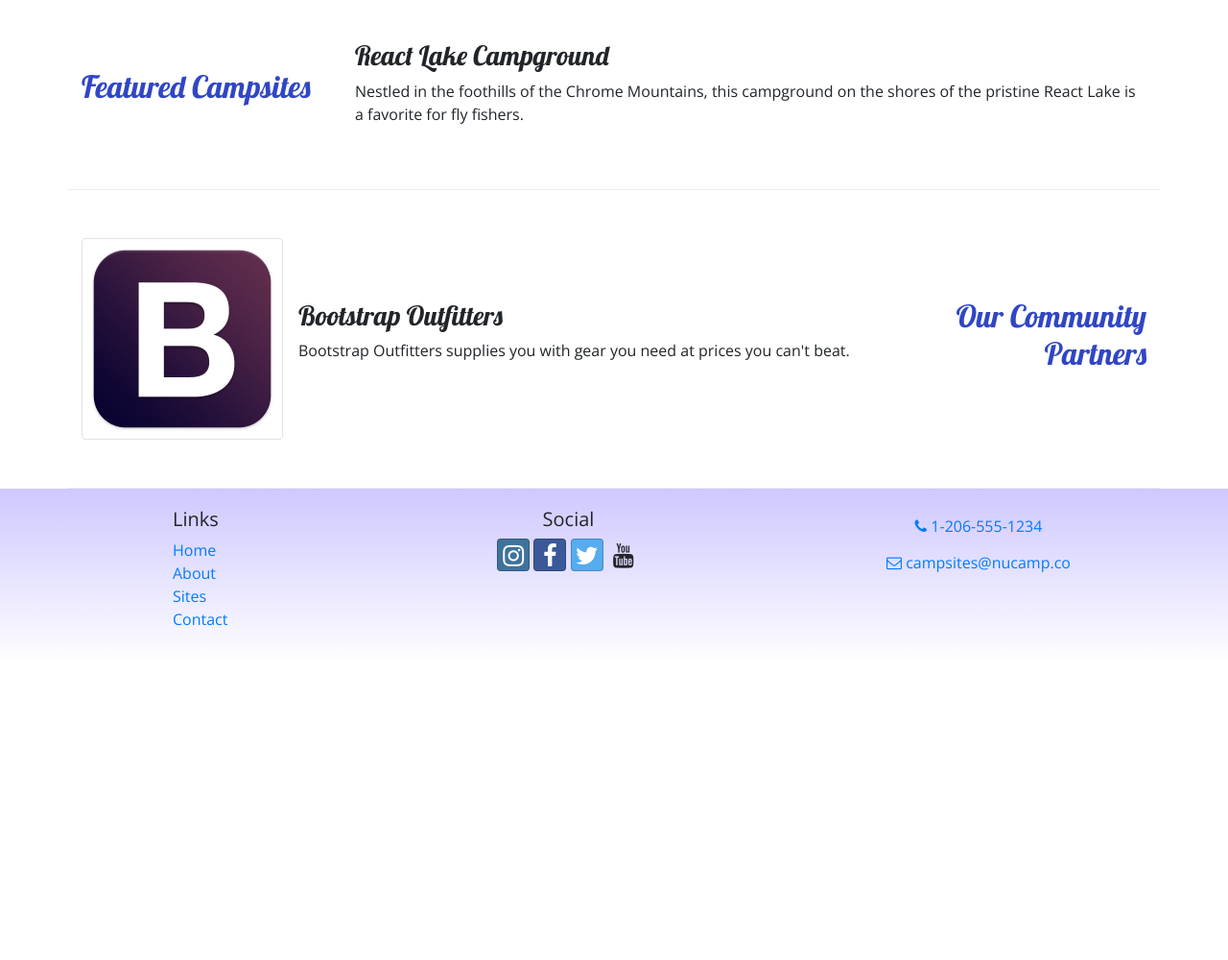
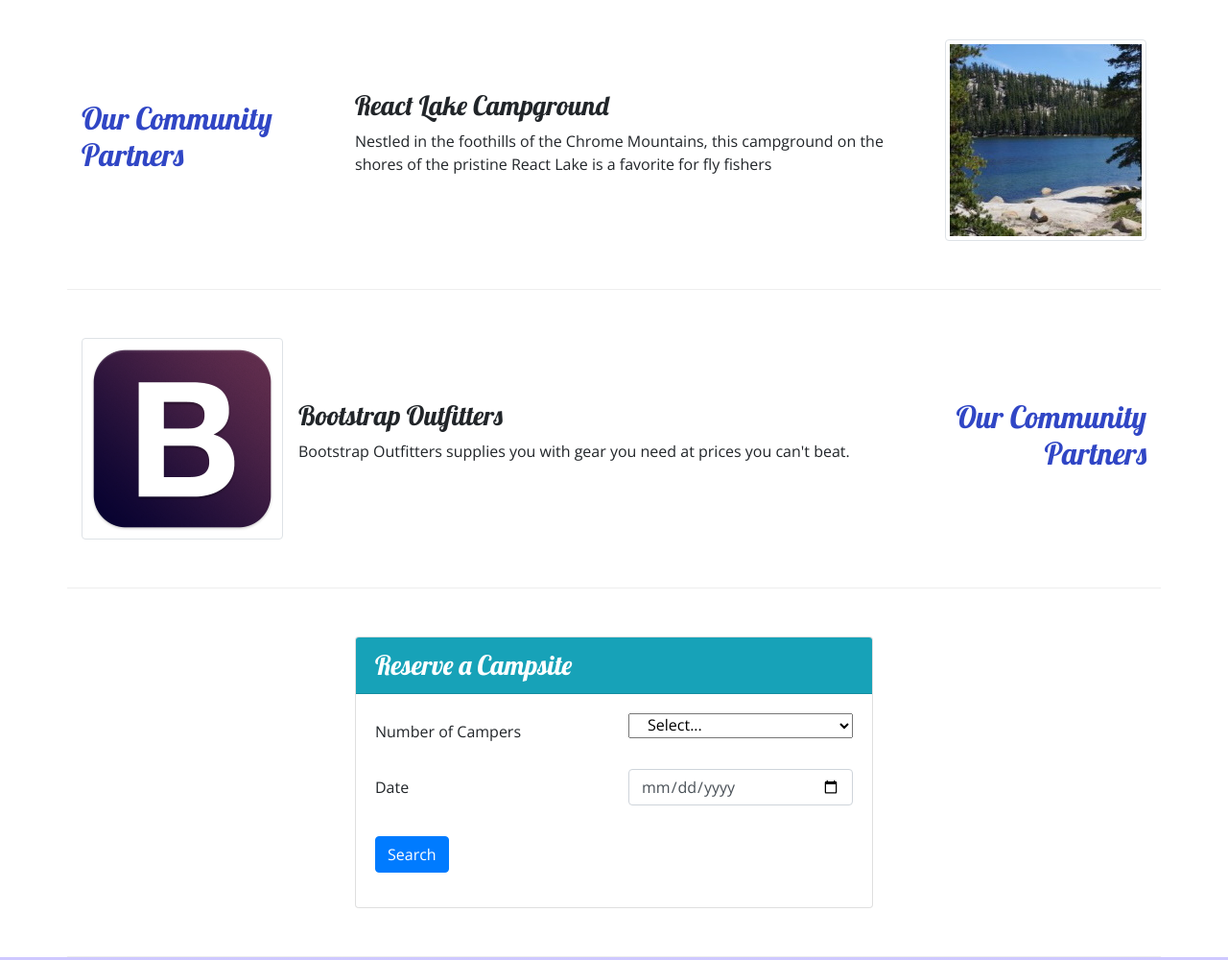
Before and after one commit to Xetts/nucampsite, a website: page index.html in a window 1280 px wide. Shown: the part 540-1540 px from the top of the page at 96% size. Before the commit the page ends 1233 px from the top, so only its background shows below. Drawn offline with nearby package versions, Linux system fonts and the light colour scheme.

Commit message:
Week 2 Assignment

```diff
--- a/index.html
+++ b/index.html
@@ -24,11 +24,15 @@
         <div class="container">
             <div class="row">
                 <div class="col-4 col-sm-3 col-md-2 align-self-center">
-                    <a href="index.html"><img src="img/logo.png" class="img-fluid" alt="logo"/></a>
+                    <a href="index.html"><img src="img/logo.png" class="img-fluid" alt="logo" /></a>
                 </div>
                 <div class="col">
                     <h1>NuCamp</h1>
                     <h2>a better way to camp</h2>
+                </div>
+                <div class="col-md-4 col-xl-2 mt-4">
+                    <a href="#reserveForm" class="text-nowrap btn btn-lg btn-info align-self-center" role="button"
+                        for="reserveForm">Reserve Campsite</a>
                 </div>
             </div>
         </div>
@@ -36,16 +40,20 @@
 
     <nav class="navbar navbar-expand-sm navbar-dark sticky-top">
         <div class="container">
-            <a class="navbar-brand" href="index.html"><img src="img/logo.png" height="30" width="30" alt="logo"/> </a>
+            <a class="navbar-brand" href="index.html"><img src="img/logo.png" height="30" width="30" alt="logo" /> </a>
             <button class="navbar-toggler" type="button" data-toggle="collapse" data-target="#nucampNavbar">
                 <span class="navbar-toggler-icon"></span>
             </button>
             <div class="collapse navbar-collapse" id="nucampNavbar">
                 <ul class="navbar-nav">
-                    <li class="nav-item active"><a class="nav-link" href="#"><i class="fa fa-home fa-lg"></i> Home</a></li>
-                    <li class="nav-item active"><a class="nav-link"  href="aboutus.html"><i class="fa fa-info fa-lg"></i>About</a></li>
-                    <li class="nav-item active"><a class="nav-link" href="#"><i class="fa fa-list fa-lg"></i>Sites</a></li>
-                    <li class="nav-item active"><a class="nav-link" href="contactus.html"><i class="fa fa-address-card fa fa-lg"></i>Contact</a></li>
+                    <li class="nav-item active"><a class="nav-link" href="#"><i class="fa fa-home fa-lg"></i> Home</a>
+                    </li>
+                    <li class="nav-item active"><a class="nav-link" href="aboutus.html"><i
+                                class="fa fa-info fa-lg"></i>About</a></li>
+                    <li class="nav-item active"><a class="nav-link" href="#"><i class="fa fa-list fa-lg"></i>Sites</a>
+                    </li>
+                    <li class="nav-item active"><a class="nav-link" href="contactus.html"><i
+                                class="fa fa-address-card fa fa-lg"></i>Contact</a></li>
                 </ul>
             </div>
         </div>
@@ -58,22 +66,32 @@
             </div>
             <div class="col">
                 <div class="media">
-                    <img class="d-flex mr-3 img-thumbnail" src="img/breadcrumb-trail-thumb.jpg" alt="trail with campfire covered by trees thumbnail"/>
+                    <img class="d-flex mr-3 img-thumbnail" src="img/breadcrumb-trail-thumb.jpg"
+                        alt="trail with campfire covered by trees thumbnail" />
                     <div class="media-body align-self-center">
                         <h3>Our Campsites</h3>
-                        <p class="d-none d-sm-block">Explore our growing database of curated campsites and leave your own reviews!</p>
+                        <p class="d-none d-sm-block">Explore our growing database of curated campsites and leave your
+                            own reviews!</p>
                     </div>
                 </div>
             </div>
         </div>
 
         <div class="row row-content align-items-center">
-            <div class="col-sm-4 col-md-3">
-                <h2>Featured Campsites</h2>
+            <div class="col-sm-4 order-sm-first col-md-3">
+                <h2 class="text-sm-left">Our Community Partners</h2>
             </div>
             <div class="col">
+                <!--I could only get the image to show up on the right side using flex-row-reverse in this way. If there is another way, please let me know-->
+                 <div class="flex-row-reverse media">
+                    <img class="d-flex ml-3 img-thumbnail" src="img/react-lake-thumb.jpg"
+                        alt="wide shot of lake surrounded by pines" />
+                    <div class="media-body align-self-center">
                         <h3>React Lake Campground</h3>
-                <p class="d-none d-sm-block">Nestled in the foothills of the Chrome Mountains, this campground on the shores of the pristine React Lake is a favorite for fly fishers.</p>
+                        <p class="d-none d-sm-block">Nestled in the foothills of the Chrome Mountains, this campground
+                        on the shores of the pristine React Lake is a favorite for fly fishers</p>
+                    </div>
+                </div>
             </div>
         </div>
 
@@ -83,10 +101,47 @@
             </div>
             <div class="col">
                 <div class="media">
-                    <img class="d-flex mr-3 img-thumbnail" src="img/bootstrap-thumb.png" alt="bootstrap outfitters"/>
+                    <img class="d-flex mr-3 img-thumbnail" src="img/bootstrap-thumb.png" alt="bootstrap outfitters" />
                     <div class="media-body align-self-center">
                         <h3>Bootstrap Outfitters</h3>
-                                <p class="d-none d-sm-block">Bootstrap Outfitters supplies you with gear you need at prices you can't beat.</p>
+                        <p class="d-none d-sm-block">Bootstrap Outfitters supplies you with gear you need at prices you
+                            can't beat.</p>
+                    </div>
+                </div>
+            </div>
+        </div>
+        <div class="row row-content">
+            <div class="col-sm-6 mx-auto">
+                <div class="card">
+                    <h3 class="card-header bg-info text-white">Reserve a Campsite</h3>
+                    <div class="card-body">
+                        <form id="reserveForm">
+                            <div class="form-group row">
+                                <label class="col-form-label col-sm-6">Number of Campers</label>
+                                <div class="form-group col">
+                                    <select class="col" id="numCampers" name="numCampers">
+                                        <option>Select...</option>
+                                        <option>1</option>
+                                        <option>2</option>
+                                        <option>3</option>
+                                        <option>4</option>
+                                        <option>5</option>
+                                        <option>6</option>
+                                    </select>
+                                </div>
+                            </div>
+                            <div class="form-group row">
+                                <label class="col-form-label col-sm-6" for="date">Date</label>
+                                <div class="col form-group">
+                                    <input class="form-control" type="date" id="date" name="date" placeholder=" " />
+                                </div>
+                            </div>
+                            <div class="form-group row">
+                                <div class="col">
+                                    <button class="btn btn-primary" type="submit">Search</button>
+                                </div>
+                            </div>
+                        </form>
                     </div>
                 </div>
             </div>
@@ -107,14 +162,21 @@
                 </div>
                 <div class="col-6 col-sm-5 text-center">
                     <h5>Social</h5>
-                    <a class="btn btn-social-icon btn-instagram" href="http://instagram.com/"><i class="fa fa-instagram"></i></a>
-                    <a class="btn btn-social-icon btn-facebook" href="http://facebook.com/"><i class="fa fa-facebook"></i></a>
-                    <a class="btn btn-social-icon btn-twitter" href="http://twitter.com/"><i class="fa fa-twitter"></i></a>
-                    <a class="btn btn-social-icon btn-youtube" href="http://youtube.com/"><i class="fa fa-youtube"></i></a>
+                    <a class="btn btn-social-icon btn-instagram" href="http://instagram.com/"><i
+                            class="fa fa-instagram"></i></a>
+                    <a class="btn btn-social-icon btn-facebook" href="http://facebook.com/"><i
+                            class="fa fa-facebook"></i></a>
+                    <a class="btn btn-social-icon btn-twitter" href="http://twitter.com/"><i
+                            class="fa fa-twitter"></i></a>
+                    <a class="btn btn-social-icon btn-youtube" href="http://youtube.com/"><i
+                            class="fa fa-youtube"></i></a>
                 </div>
                 <div class="col-sm-4 text-center">
-                    <a role="button" class="btn btn-link"><i class="fa fa-phone" href="tel:+12222222222"></i> 1-206-555-1234</a><br />
-                    <a role="button" class="btn btn-link" href="mailto:campsites@nucamp.com"><i class="fa fa-envelope-o"></i> campsites@nucamp.co</a>
+                    <a role="button" class="btn btn-link"><i class="fa fa-phone" href="tel:+12222222222"></i>
+                        1-206-555-1234</a><br />
+                    <a role="button" class="btn btn-link" href="mailto:campsites@nucamp.com"><i
+                            class="fa fa-envelope-o"></i> campsites@nucamp.co</a>
+
                 </div>
             </div>
         </div>
```
Also changed, not shown: aboutus.html (+37 -18 lines). Lines whose indentation alone changed are shown as unchanged.
